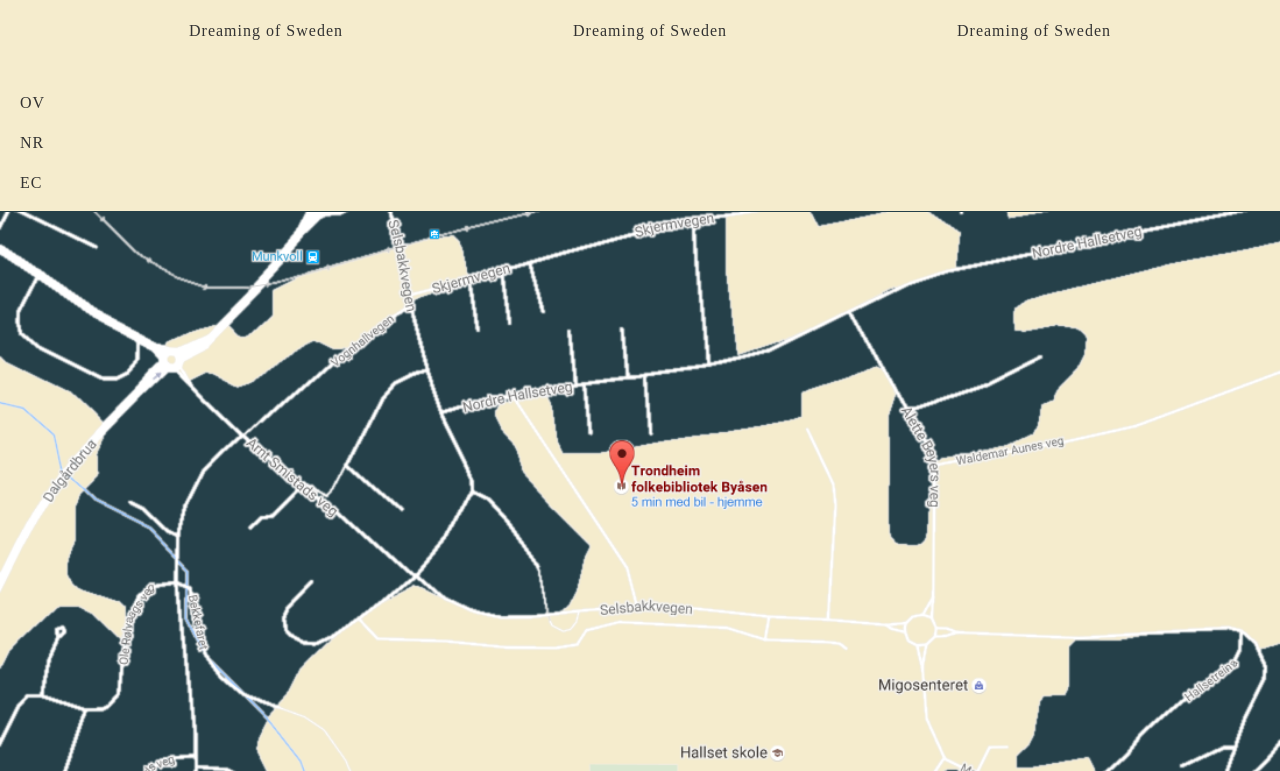
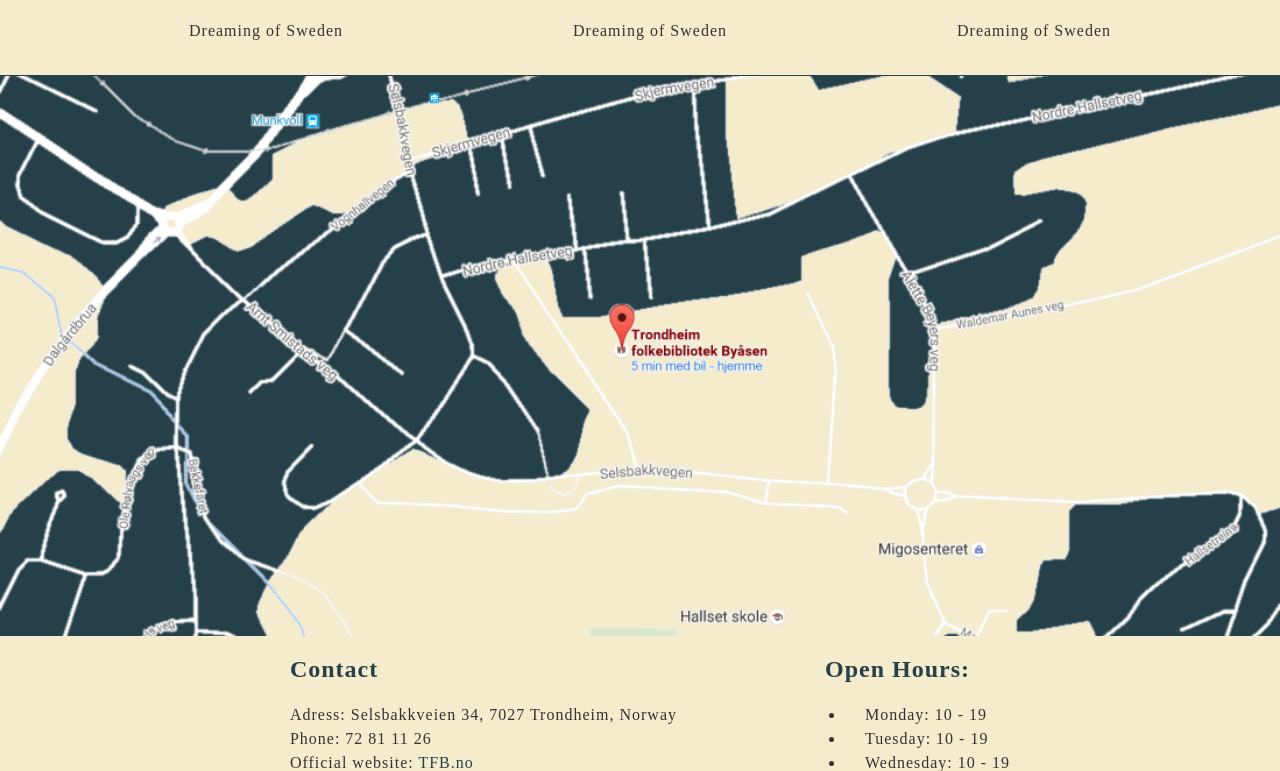
Before and after one commit to ShazXVII/ShazXVII.github.io, a PHP site: page /parallax.html in a window 1280 px wide. Shown: the part 2294-3065 px from the top of the page. Run offline with PHP 8.4, Linux system fonts and the light colour scheme.

Commit message:
parallax

```diff
--- a/parallax.css
+++ b/parallax.css
@@ -202,6 +202,9 @@ a:hover {
 .footer p,.footer a {
   color: #F5ECCD;
 }
+#newreleases, #overview, #editorschoice {
+  display: none;
+}
 @media only screen and (max-width: 768px) {
   .header h1 {
     font-size: 300%;
--- a/parallax.html
+++ b/parallax.html
@@ -41,7 +41,7 @@
     <div class="para">
       <div id="aBooks">
         <a class="bookmenu" id="aOV">Overview</a>
-        <a class="bookmenu" id="aBS">Bestsellers</a>
+        <a class="bookmenu bookmenuactive" id="aBS">Bestsellers</a>
         <a class="bookmenu" id="aNR">Newly Released</a>
         <a class="bookmenu" id="aEC">Editor's Choice</a>
       </div>
@@ -74,9 +74,7 @@
           <p>Dreaming of Sweden</p>
         </div>
       </div>
-      <div id="overview">
-        <p>OV</p>
-      </div>
+      <div id="overview"><p>OV</p></div>
       <div id="newreleases"><p>NR</p></div>
       <div id="editorschoice"><p>EC</p></div>
     </div>
```
